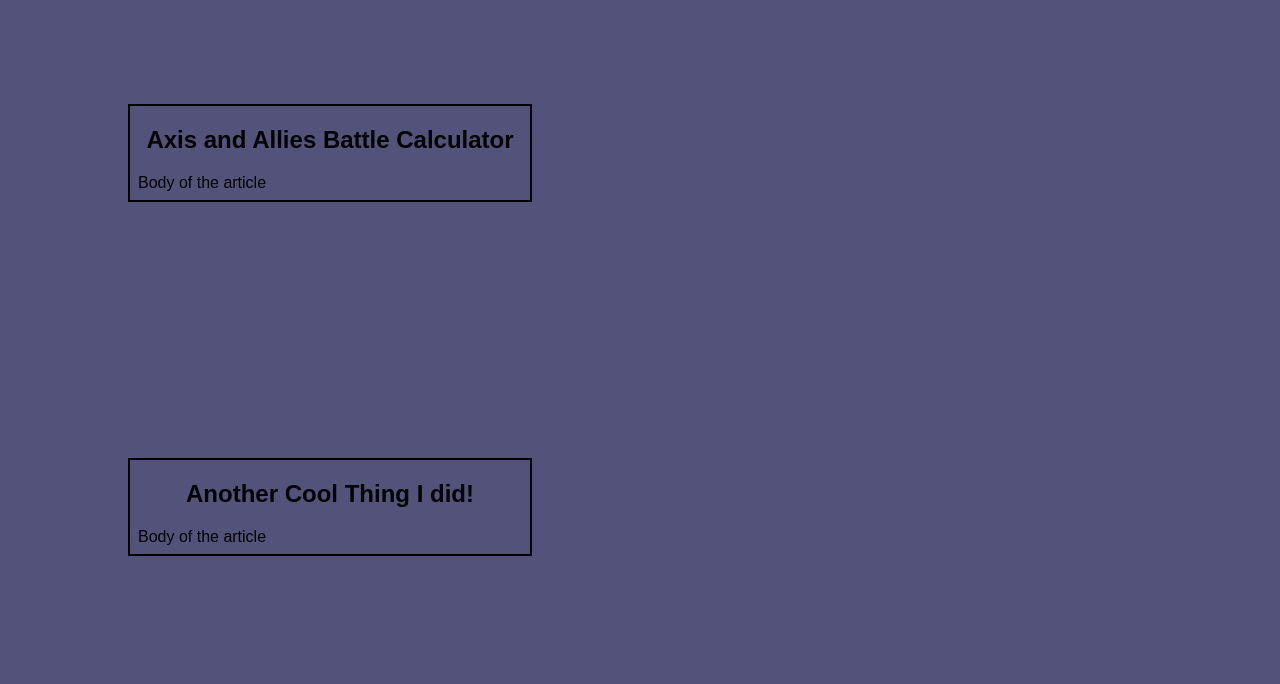
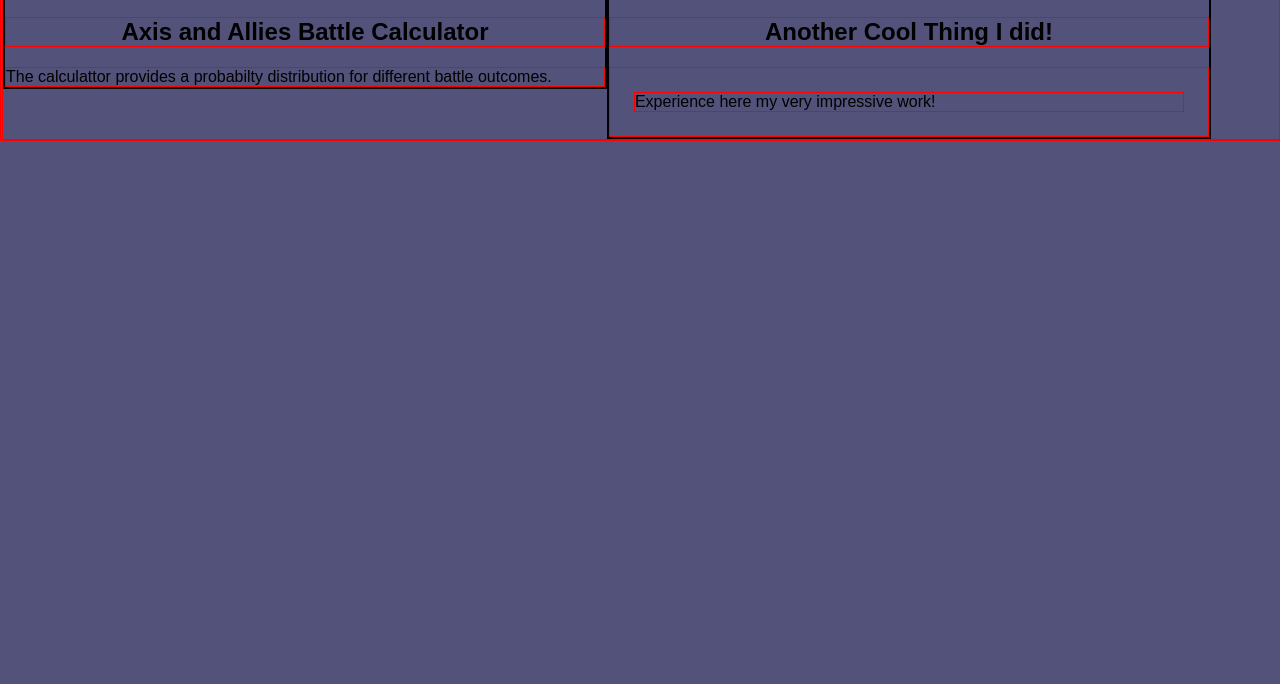
Before and after one commit to julienawilson/portfolio, a plain HTML site: page index.html in a window 1280 px wide. Shown: the part 131-815 px from the top of the page. Drawn offline with nearby package versions, Linux system fonts and the light colour scheme; files whose address does not match are found by name.

Commit message:
worked on template, unable to fix centering issue

```diff
--- a/index.html
+++ b/index.html
@@ -1,3 +1,4 @@
+<!DOCTYPE html>
 <html>
   <head>
     <title>Julien wilson Portfolio</title>
@@ -9,33 +10,32 @@
     <link rel="stylesheet" href="styles/modules.css">
   </head>
   <body>
-    <div id='header'>
-        <h1 id='title'>Web Design by Julien Wilson</h1>
+    <div id="header">
+        <h1 id="title">Web Design by Julien Wilson</h1>
 
-        <div id='nav-box'>
-          <div class='icon-menu'></div>
-          <ul id='nav'>
-            <li class='tab'id='Home'><a href='#' class='icon-home3' >Home</a></li>
-            <li class='tab'id='About'><a href='#' class='icon-plus' >About</a></li>
-            <li class='tab'id=''><a href='https://github.com/julienawilson' target="_blank" class='icon-github'>GitHub</a></li>
-            <li class='tab'id=''><a href='https://www.instagram.com/earthtojulien/' target="_blank" class='icon-rocket' >Instagram</a></li>
+        <div id="nav-box">
+          <div class="icon-menu"></div>
+          <ul id="nav">
+            <li class="tab" id="Home"><a href="#" class="icon-home3" >Home</a></li>
+            <li class="tab"id="About"><a href="#" class="icon-plus" >About</a></li>
+            <li class="tab"id=""><a href="https://github.com/julienawilson" target="_blank" class="icon-github">GitHub</a></li>
+            <li class="tab"id=""><a href="https://www.instagram.com/earthtojulien/" target="_blank" class="icon-rocket" >Instagram</a></li>
           </ul>
         </div>
     </div>
 
-    <div id='articles'>
-      <div class='template' id=''>
-        <h2 class='article-title'>Title</h2>
-        <div class='byline'>
-        </div class='body'>
+    <div id="articles">
+      <div class="template">
+        <h2 class="article-title">Title</h2>
+        <div class="body">
         <p>Body of the article</p>
       </div>
+    </div>
+  </div>
 
 
-    </div>
-
        <script   src="https://code.jquery.com/jquery-3.1.1.min.js"   integrity="sha256-hVVnYaiADRTO2PzUGmuLJr8BLUSjGIZsDYGmIJLv2b8="   crossorigin="anonymous"></script>
-       <script type='text/javascript' src='scripts/portfolioContent.js'></script>
-       <script type='text/javascript' src='scripts/article.js'></script>
+       <script type="text/javascript" src="scripts/portfolioContent.js"></script>
+       <script type="text/javascript" src="scripts/article.js"></script>
       </body>
 </html>
--- a/styles/layout.css
+++ b/styles/layout.css
@@ -11,15 +11,3 @@
   float: left;
   width:100%;
 }
-
-.article {
-  float: left;
-  width: 80%;
-  margin: 10%;
-  border: 2px solid black;
-
-}
-
-.article p {
-  margin:2%;
-}
--- a/styles/modules.css
+++ b/styles/modules.css
@@ -1,4 +1,6 @@
-
+*{
+  border: 1px solid red;
+}
 
 #nav {
   display:none;
@@ -20,7 +22,7 @@
 }
 
 .tab{
-  font-size: 125%;
+  font-size: 160%;
   color: black;
   margin-left: 10px;
 }
@@ -29,12 +31,20 @@
   display: none;
 }
 
+.article {
+  float: left;
+  width: 80%;
+  max-width: 600px;
+  margin: 20px 10%;
+  border: 2px solid black;
+}
+
 @media screen and (min-width: 760px){
   #nav-box {
   float: left;
   width: 60%;
   margin-left: 20%;
-  }
+}
 
   #nav {
     display:unset;
@@ -42,7 +52,7 @@
     float:left;
     width:100%;
     margin: 2px 0%;
-    }
+  }
 
   #nav li {
     display:inline-block;
@@ -53,10 +63,16 @@
     display: none;
   }
 
-
-  .article{
-    max-width:400px;
+  #articles {
+    width:100%;
   }
 
+  .article {
+    margin: 0 auto;
+  }
+
+  .article p {
+  margin:4%;
+  }
 
 }
```
